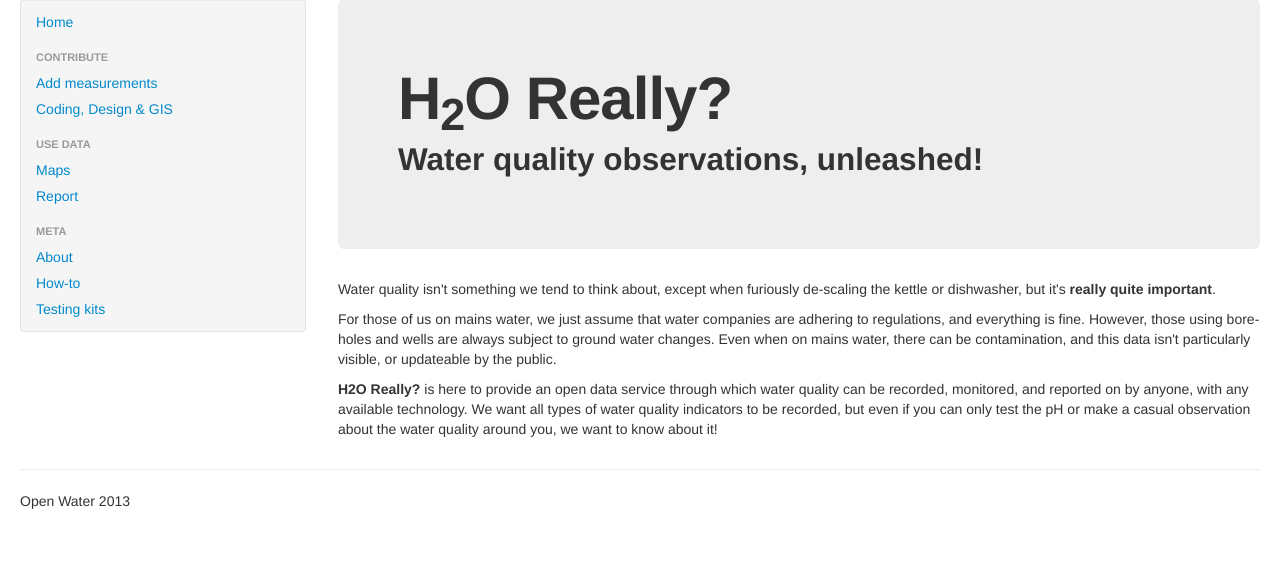
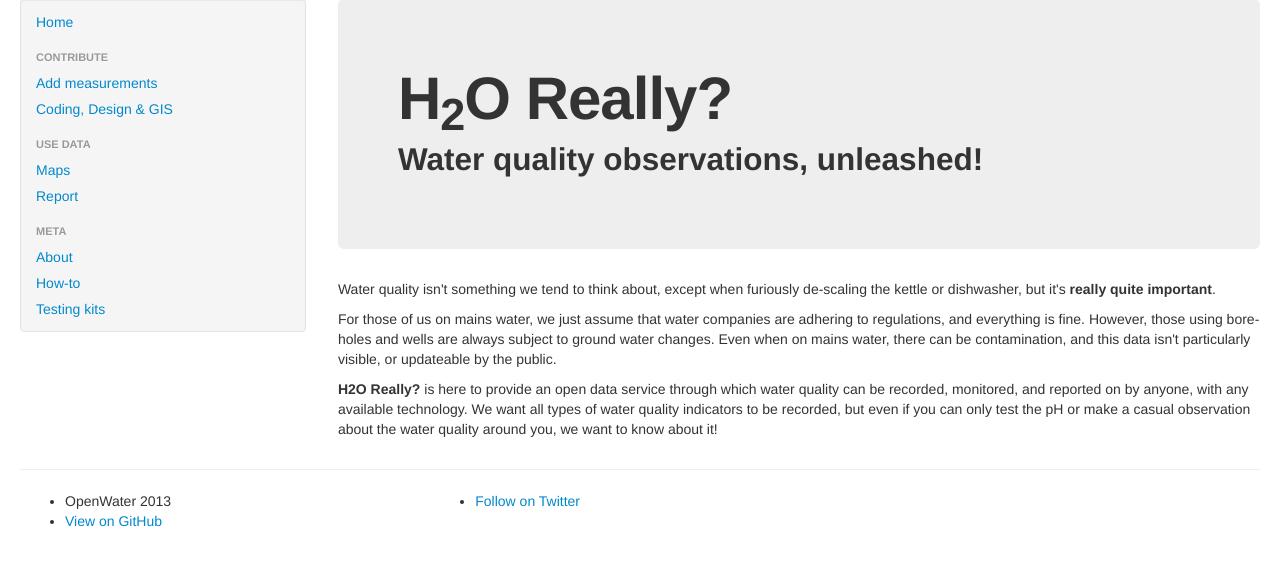
Before and after one commit to openwater/h2o-really, a Django app: template openwater/templates/home.html in a window 1280 px wide. Shown: the part 61-635 px from the top of the page. Run offline with Django 3.2, Linux system fonts and the light colour scheme; the template is opened without the code that fills it, so the values that code supplies are empty; some libraries are stand-ins or nearby versions.

Commit message:
added some gumf to the footer.

```diff
--- a/openwater/templates/base.html
+++ b/openwater/templates/base.html
@@ -109,7 +109,25 @@
       <hr>
 
       <footer>
-        <p >Open Water 2013</p>
+        <div class="container-fluid">
+          <div class="row-fluid">
+              <div class="span4">
+                <ul>
+                    <li>OpenWater 2013</li>
+                    <li><a href="http://github.com/stringfellow/openwater/">
+                        View on GitHub</a></li>
+                </ul>
+            </div>
+            <div class="span4">
+                <ul>
+                    <li><a href="http://twitter.com/H2OReally/">
+                        Follow on Twitter</a></li>
+                </ul>
+            </div>
+            <div class="span4">
+            </div>
+          </div>
+        </div>
       </footer>
 
     </div><!--/.fluid-container-->
```
